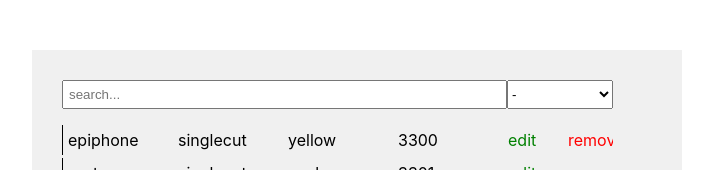
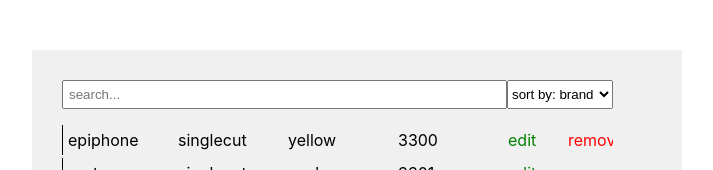
Before and after one commit to viktorlazi/javascript_frontend_task, a React (Create React App) app: page / in a window 1280 px wide. Shown: the top 170 px of the page, without its empty margins (283-996 px from the left). Built offline with nearby package versions, Linux system fonts and the light colour scheme.

Commit message:
sorting works

```diff
--- a/src/Components/UserInput.jsx
+++ b/src/Components/UserInput.jsx
@@ -10,10 +10,7 @@
         {
         ListStore.getSortingTypes()?
         <select type="text" id="sortBy" placeholder="sort by..." list="sortByList"
-          onChange={(e)=>{UserInputStore.setSort(e.target.value)}} >
-          {
-            <option>-</option>
-          }
+          onChange={(e)=>{UserInputStore.sortBy=e.target.value}} >
           {
             ListStore.getSortingTypes().map((e)=>{
               return <option value={e}>sort by: {e}</option>
--- a/src/Stores/UserInputStore.jsx
+++ b/src/Stores/UserInputStore.jsx
@@ -7,7 +7,7 @@
     makeAutoObservable(this)
   }
   setSearchField(x){
-    this.searchField=x
+    this.searchField = x
   }
   setSort(x){
     this.sort = x
```
